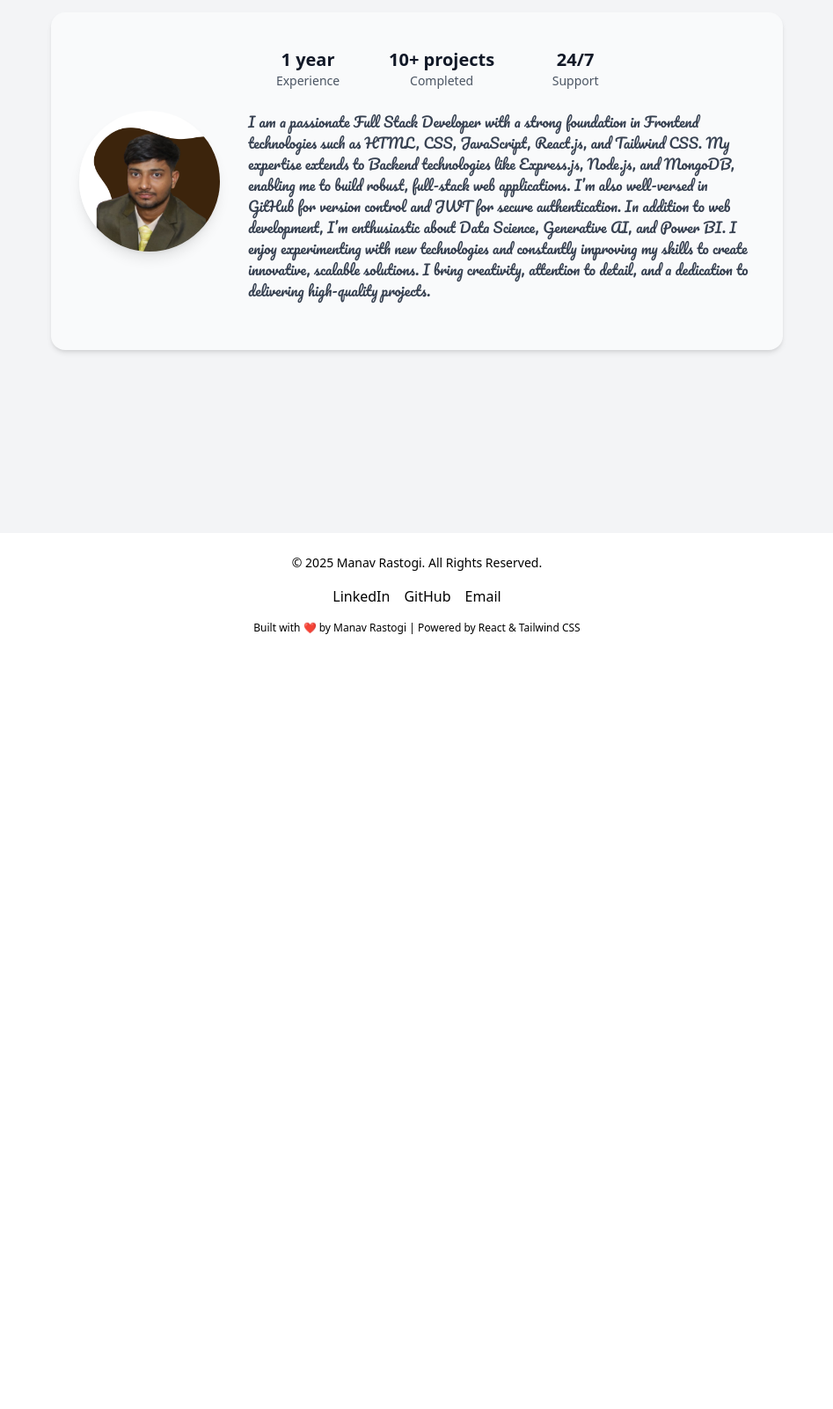
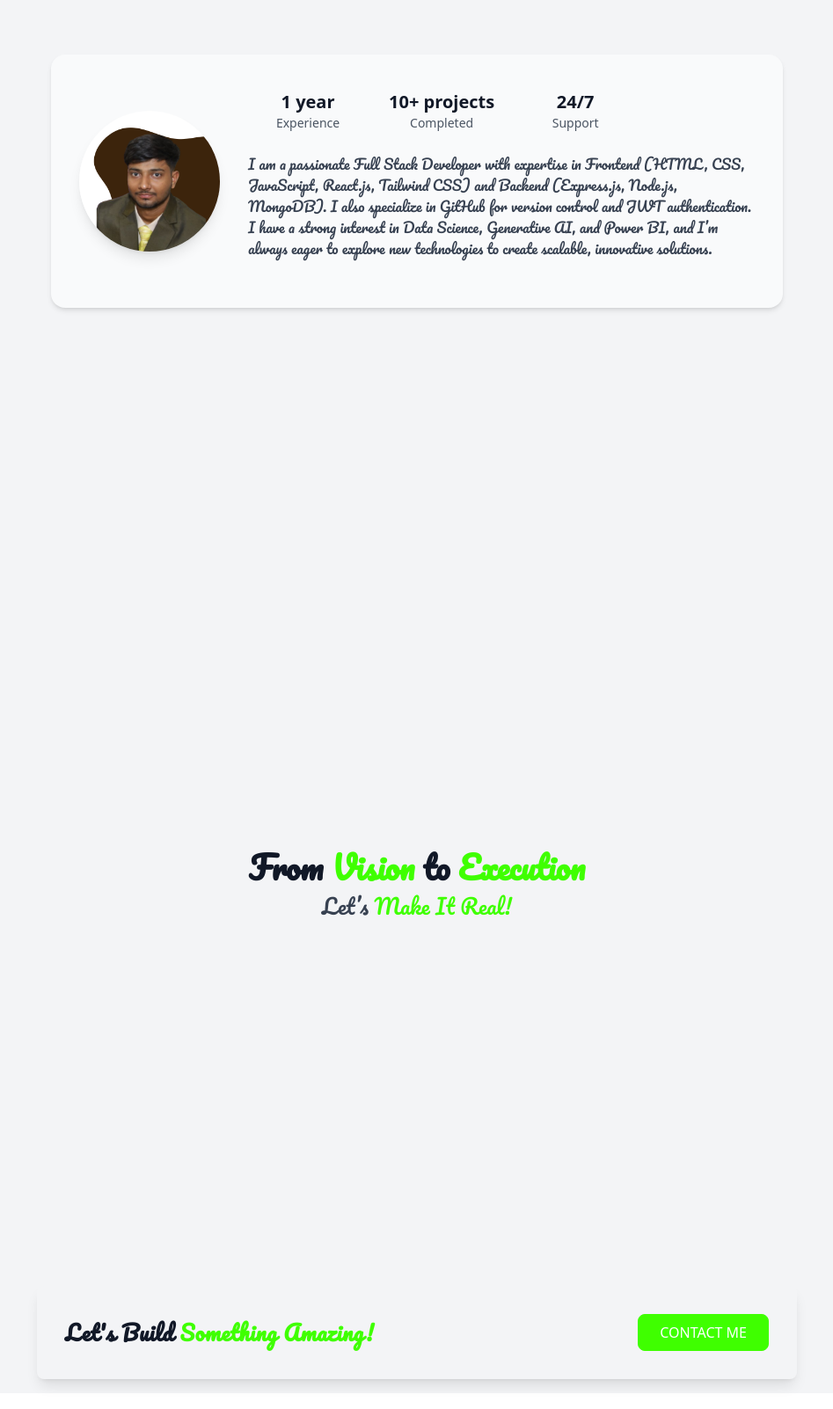
Before and after one commit to harshgupta2108/Portfolio, a React (Vite) app: page / in a window 1280 px wide. Shown: the part 1058-2660 px from the top of the page at 88% size, without its empty margins (166-1113 px from the left). Before the commit the page ends 1804 px from the top, so only its background shows below. Built offline with nearby package versions, Linux system fonts and the light colour scheme.

Commit message:
To enter the animation

```diff
--- a/src/App.jsx
+++ b/src/App.jsx
@@ -2,6 +2,8 @@ import Footer from "./components/Footer/Footer.jsx";
 import Header from "./components/Header/Header.jsx";
 import Home from "./components/Home/Home.jsx";
 import About from "./components/About/About.jsx";
+import AnimatedText from "./components/AnimatedText/AnimatedText.jsx";
+import Contactme from "./components/Contact/Contactme.jsx";
 
 function App() {
   return (
@@ -15,8 +17,11 @@ function App() {
       {/* Home Component */}
       <Home />
       <div className="min-h-screen flex items-center justify-center">
-  <About />
-</div>
+      <About />
+      </div>
+      <AnimatedText/>
+      <Contactme/>
+
       <Footer/>
     </div>
   );
--- a/src/components/About/About.jsx
+++ b/src/components/About/About.jsx
@@ -1,45 +1,78 @@
 import React from "react";
+import { motion } from "framer-motion";
+import { useInView } from "react-intersection-observer";
 import profileImage from "../../assets/Manav.png"; // Replace with your actual image path
 
 const About = () => {
+  const { ref, inView } = useInView({ triggerOnce: false, threshold: 0.2 });
+
   return (
-    <div className="min-h-screen flex items-center justify-center bg-gray-100 dark:bg-gray-900">
-      <div className="flex flex-col md:flex-row items-center justify-center bg-gray-50 dark:bg-gray-800 p-8 rounded-2xl shadow-md animate-fade-in">
-        {/* Profile Image */}
-        <div className="flex-shrink-0 mb-6 md:mb-0 md:mr-8">
+    <div ref={ref} className="min-h-screen flex items-center justify-center px-6 bg-gray-100 dark:bg-gray-900">
+      <motion.div
+        initial={{ opacity: 0, y: 50 }}
+        animate={inView ? { opacity: 1, y: 0 } : { opacity: 0, y: 50 }}
+        transition={{ duration: 0.8 }}
+        className="flex flex-col md:flex-row items-center justify-center bg-gray-50 dark:bg-gray-800 p-8 rounded-2xl shadow-md w-full max-w-4xl"
+      >
+        {/* Profile Image Animation */}
+        <motion.div
+          initial={{ x: -100, opacity: 0 }}
+          animate={inView ? { x: 0, opacity: 1 } : { x: -100, opacity: 0 }}
+          transition={{ duration: 0.8, delay: 0.2 }}
+          className="flex-shrink-0 mb-6 md:mb-0 md:mr-8"
+        >
           <img
             src={profileImage}
             alt="Your Name"
             className="w-40 h-40 rounded-full shadow-lg"
           />
-        </div>
+        </motion.div>
 
         {/* About Content */}
-        <div className="flex flex-col items-center md:items-start text-center md:text-left max-w-xl">
+        <motion.div
+          initial={{ x: 100, opacity: 0 }}
+          animate={inView ? { x: 0, opacity: 1 } : { x: 100, opacity: 0 }}
+          transition={{ duration: 0.8, delay: 0.4 }}
+          className="flex flex-col items-center md:items-start text-center md:text-left max-w-xl"
+        >
           {/* Stats Section */}
           <div className="grid grid-cols-3 gap-4 mb-4">
-            <div className="text-center hover:bg-gray-100 dark:hover:bg-gray-700 p-2 rounded-lg transition">
-              <div className="text-xl font-bold">1 year</div>
-              <div className="text-sm text-gray-600 dark:text-gray-300">Experience</div>
-            </div>
-            <div className="text-center hover:bg-gray-100 dark:hover:bg-gray-700 p-2 rounded-lg transition">
-              <div className="text-xl font-bold">10+ projects</div>
-              <div className="text-sm text-gray-600 dark:text-gray-300">Completed</div>
-            </div>
-            <div className="text-center hover:bg-gray-100 dark:hover:bg-gray-700 p-2 rounded-lg transition">
-              <div className="text-xl font-bold">24/7</div>
-              <div className="text-sm text-gray-600 dark:text-gray-300">Support</div>
-            </div>
+            {[
+              { label: "Experience", value: "1 year" },
+              { label: "Completed", value: "10+ projects" },
+              { label: "Support", value: "24/7" },
+            ].map((stat, index) => (
+              <motion.div
+                key={index}
+                whileHover={{ scale: 1.1 }}
+                className="text-center hover:bg-gray-100 dark:hover:bg-gray-700 p-2 rounded-lg transition"
+              >
+                <div className="text-xl font-bold">{stat.value}</div>
+                <div className="text-sm text-gray-600 dark:text-gray-300">
+                  {stat.label}
+                </div>
+              </motion.div>
+            ))}
           </div>
 
-          {/* About Text */}
-          <p className="text-gray-700 font-pacifico dark:text-[#3FFF00] mb-6">
-          I am a passionate Full Stack Developer with a strong foundation in Frontend technologies such as HTML, CSS, JavaScript, React.js, and Tailwind CSS. My expertise extends to Backend technologies like Express.js, Node.js, and MongoDB, enabling me to build robust, full-stack web applications. I’m also well-versed in GitHub for version control and JWT for secure authentication.
-
-In addition to web development, I’m enthusiastic about Data Science, Generative AI, and Power BI. I enjoy experimenting with new technologies and constantly improving my skills to create innovative, scalable solutions. I bring creativity, attention to detail, and a dedication to delivering high-quality projects.
-          </p>
-        </div>
-      </div>
+          {/* About Text with Animation */}
+          <motion.p
+            initial={{ opacity: 0 }}
+            animate={inView ? { opacity: 1 } : { opacity: 0 }}
+            transition={{ duration: 0.8, delay: 0.6 }}
+            className="text-gray-700 font-[Pacifico] dark:text-[#3FFF00] mb-6"
+          >
+            I am a passionate Full Stack Developer with expertise in Frontend
+            (HTML, CSS, JavaScript, React.js, Tailwind CSS) and Backend
+            (Express.js, Node.js, MongoDB). I also specialize in GitHub for
+            version control and JWT authentication.
+            <br />
+            I have a strong interest in Data Science, Generative AI, and Power
+            BI, and I’m always eager to explore new technologies to create
+            scalable, innovative solutions.
+          </motion.p>
+        </motion.div>
+      </motion.div>
     </div>
   );
 };
--- /dev/null
+++ b/src/components/AnimatedText/AnimatedText.jsx
@@ -0,0 +1,33 @@
+import React from "react";
+import { motion } from "framer-motion";
+import { useInView } from "react-intersection-observer";
+
+const AnimatedText = () => {
+  const { ref, inView } = useInView({ triggerOnce: false, threshold: 0.3 });
+
+  return (
+    <div ref={ref} className="flex flex-col items-center justify-center h-screen text-center px-4">
+      {/* First Line Animation: Left to Right */}
+      <motion.h1
+        initial={{ x: -100, opacity: 0 }}
+        animate={inView ? { x: 0, opacity: 1 } : {}}
+        transition={{ duration: 1 }}
+        className="text-4xl font-bold text-gray-900 dark:text-white font-[Pacifico]"
+      >
+        From <span className="text-[#3FFF00]">Vision</span> to <span className="text-[#3FFF00]">Execution</span>
+      </motion.h1>
+
+      {/* Second Line Animation: Right to Left */}
+      <motion.h2
+        initial={{ x: 100, opacity: 0 }}
+        animate={inView ? { x: 0, opacity: 1 } : {}}
+        transition={{ duration: 1, delay: 0.5 }}
+        className="text-2xl text-gray-700 dark:text-gray-300 mt-2 font-[Pacifico]"
+      >
+        Let’s <span className="text-[#3FFF00]">Make It Real!</span>
+      </motion.h2>
+    </div>
+  );
+};
+
+export default AnimatedText;
--- a/src/components/Contact/Contactme.jsx
+++ b/src/components/Contact/Contactme.jsx
@@ -0,0 +1,124 @@
+import React, { useState, useRef } from "react";
+import { motion, AnimatePresence, useInView } from "framer-motion";
+import { X } from "lucide-react";
+import emailjs from "@emailjs/browser";
+
+const ContactMe = () => {
+  const [showForm, setShowForm] = useState(false);
+  const [sent, setSent] = useState(false);
+  const formRef = useRef(null);
+  const sectionRef = useRef(null);
+  const isInView = useInView(sectionRef, { triggerOnce: false, margin: "-100px" });
+
+  // Function to send email
+  const sendEmail = (e) => {
+    e.preventDefault();
+    emailjs
+      .sendForm("service_iv6fafp", "template_95g9hwe", formRef.current, "e4NIO7CqQZhkBkKbq")
+      .then(() => {
+          setSent(true);
+          setTimeout(() => {
+            setShowForm(false);
+            setSent(false);
+          }, 2000);
+        },
+        (error) => {
+          console.error("Email send error:", error);
+        }
+      );
+  };
+
+  return (
+    <div ref={sectionRef} className="relative w-full max-w-4xl mx-auto mt-10 p-4">
+      <AnimatePresence mode="wait">
+        {!showForm ? (
+          <motion.div
+            key="contact-me"
+            initial={{ y: 100, opacity: 0 }}  // Start hidden at the bottom
+            animate={isInView ? { y: 0, opacity: 1 } : { y: 100, opacity: 0 }} // Move up when in view
+            exit={{ y: 100, opacity: 0 }}     // Exit back down
+            transition={{ duration: 1.2, ease: "easeInOut" }}
+            className="bg-gray-100 dark:bg-gray-900 text-gray-900 dark:text-white p-6 md:p-8 rounded-lg flex flex-wrap justify-between items-center shadow-lg transition-all duration-300"
+          >
+            <h2 className="text-xl md:text-2xl font-bold tracking-wide font-pacifico">
+              Let's Build <span className="text-[#3FFF00]">Something Amazing!</span>
+            </h2>
+
+            <motion.button
+              onClick={() => setShowForm(true)}
+              whileTap={{ scale: 0.95 }}
+              className="px-6 py-2 rounded-lg text-white border border-[#3FFF00] bg-[#3FFF00] hover:bg-white hover:text-[#3FFF00] transition-all duration-300"
+              aria-label="Open Contact Form"
+            >
+              CONTACT ME
+            </motion.button>
+          </motion.div>
+        ) : (
+          <motion.div
+            key="contact-form"
+            initial={{ rotateY: -180, opacity: 0 }}
+            animate={{ rotateY: 0, opacity: 1 }}
+            exit={{ rotateY: 180, opacity: 0 }}
+            transition={{ duration: 1.2, ease: "easeInOut" }}
+            className="bg-white dark:bg-gray-900 p-6 rounded-lg shadow-lg relative max-w-[90%] md:max-w-4xl mx-auto min-h-[200px]"
+          >
+            <button
+              onClick={() => setShowForm(false)}
+              className="absolute top-4 right-4 text-gray-500 dark:text-gray-400 hover:text-gray-900 dark:hover:text-white transition-all"
+              aria-label="Close Contact Form"
+            >
+              <X size={24} />
+            </button>
+
+            <h2 className="text-center text-2xl font-bold text-gray-900 dark:text-white mb-4">
+              Get in <span className="text-[#3FFF00]">Touch</span>
+            </h2>
+
+            {!sent ? (
+              <form
+                ref={formRef}
+                onSubmit={sendEmail}
+                className="space-y-4"
+                autoComplete="off"
+              >
+                <input
+                  type="text"
+                  name="user_name"
+                  placeholder="Name"
+                  className="w-full p-3 rounded-md border border-gray-300 dark:border-gray-700 dark:bg-gray-800 dark:text-white"
+                  required
+                />
+                <input
+                  type="email"
+                  name="user_email"
+                  placeholder="Email"
+                  className="w-full p-3 rounded-md border border-gray-300 dark:border-gray-700 dark:bg-gray-800 dark:text-white"
+                  required
+                />
+                <textarea
+                  name="message"
+                  placeholder="Write a message"
+                  className="w-full p-3 h-32 rounded-md border border-gray-300 dark:border-gray-700 dark:bg-gray-800 dark:text-white"
+                  required
+                />
+                <button
+                  type="submit"
+                  className="w-full bg-[#3FFF00] text-gray-900 py-3 px-6 rounded-md font-semibold hover:bg-white hover:text-[#3FFF00] transition-all"
+                  aria-label="Send Message"
+                >
+                  Send Message
+                </button>
+              </form>
+            ) : (
+              <p className="text-center text-green-500 font-bold text-lg">
+                ✅ Message Sent Successfully!
+              </p>
+            )}
+          </motion.div>
+        )}
+      </AnimatePresence>
+    </div>
+  );
+};
+
+export default ContactMe;
--- a/src/components/Home/Social.jsx
+++ b/src/components/Home/Social.jsx
@@ -4,7 +4,8 @@ function Social() {
 
   return (
     <>
-     <div className="social-container animate-slideFromTop w-full h-auto py-8 flex items-center justify-center gap-4 flex-col">  {/* Changed to flex-col */}
+<div className="social-container animate-slideFromTop w-full max-w-screen-lg mx-auto h-auto py-8 flex flex-row sm:flex-col items-center justify-center gap-4 px-4 sm:px-8">
+
      <a
           href="https://www.instagram.com/the_maanavv/" // Replace with your Facebook profile link
           target="_blank"
```
Also changed, not shown: package.json (+5 -2 lines), src/components/Header/Header.jsx (+20 -31 lines), src/components/Contact/Contactform.jsx (deleted), 1 other file (tests, documents, lock files or other folders).
